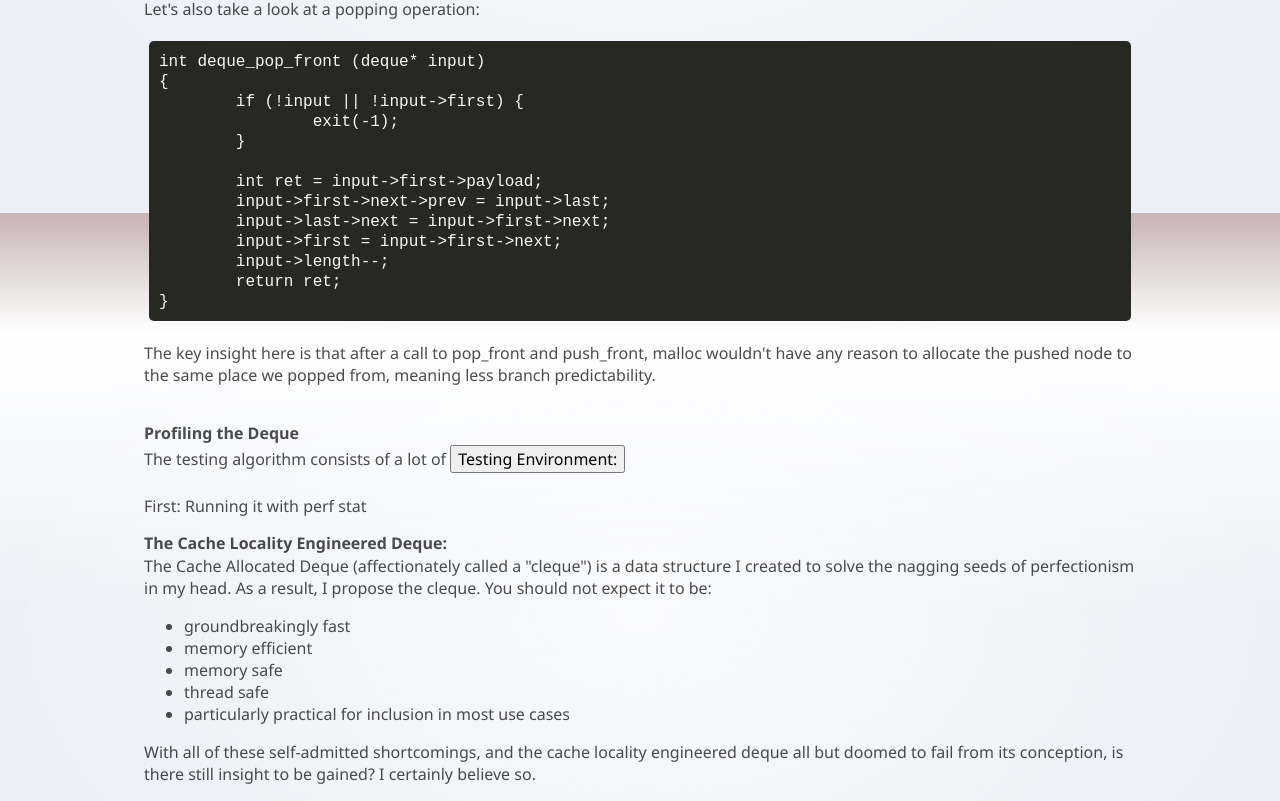
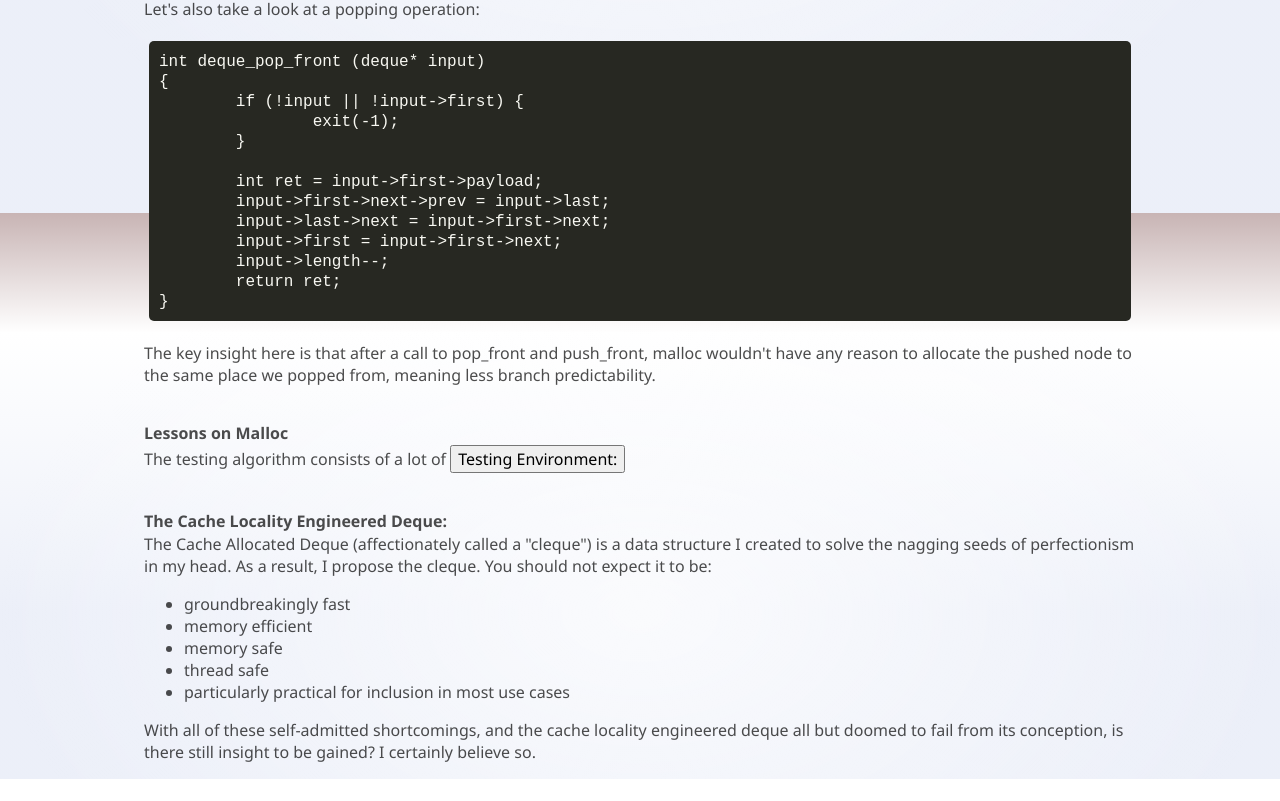
Before and after one commit to dyang438/blog_website, a SvelteKit app: page /blog/deque in a window 1280 px wide. Shown: the part 1387-2188 px from the top of the page. After the commit the page ends 2166 px from the top, so only its background shows below. Built offline with nearby package versions, Linux system fonts and the light colour scheme.

Commit message:
testing vercel

```diff
--- a/src/routes/+page.svelte
+++ b/src/routes/+page.svelte
@@ -14,8 +14,10 @@
 		My reasoning for starting this website is to bookkeep methods I'm inventing and technologies I'm learning!<br>
 		I'm excited to share my findings with you and demystify parts of the computer one-by-one.<br>
 	</h2>
-
-
+	<br><br>
+	<div>
+		Source code for investigations can be found <a href="https://github.com/dyang438/blog_investigations">here</a>.
+	</div>
 </section>
 
 <style>
--- a/src/routes/blog/deque/+page.svelte
+++ b/src/routes/blog/deque/+page.svelte
@@ -110,7 +110,7 @@ int deque_pop_front (deque* input)
 
         The key insight here is that after a call to pop_front and push_front, malloc wouldn't have any reason to allocate the pushed node to the same place we popped from, meaning less branch predictability. <br> <br>
 
-        <h2>Profiling the Deque</h2>
+        <h2>Lessons on Malloc</h2>
 
         The testing algorithm consists of a lot of
 
@@ -129,7 +129,7 @@ int deque_pop_front (deque* input)
             <br><br>
         {/if}
 
-        First: Running it with perf stat
+
 
 
 
--- a/src/routes/snippets/+page.svelte
+++ b/src/routes/snippets/+page.svelte
@@ -11,6 +11,8 @@ let articles = [
 
 ]
 </script>
+
+<div><br><br></div>
 
 <div id="disclaimer">
     The point of a snippet is to just write what I notice about a topic, either because my knowledge is so rudimentary no key insights are to be gained, or testing a far out idea rigorously just isn't a priority. If a writing here is unfinished I'll color it differently.
```
Also changed, not shown: 1 other file (tests, documents, lock files or other folders).
